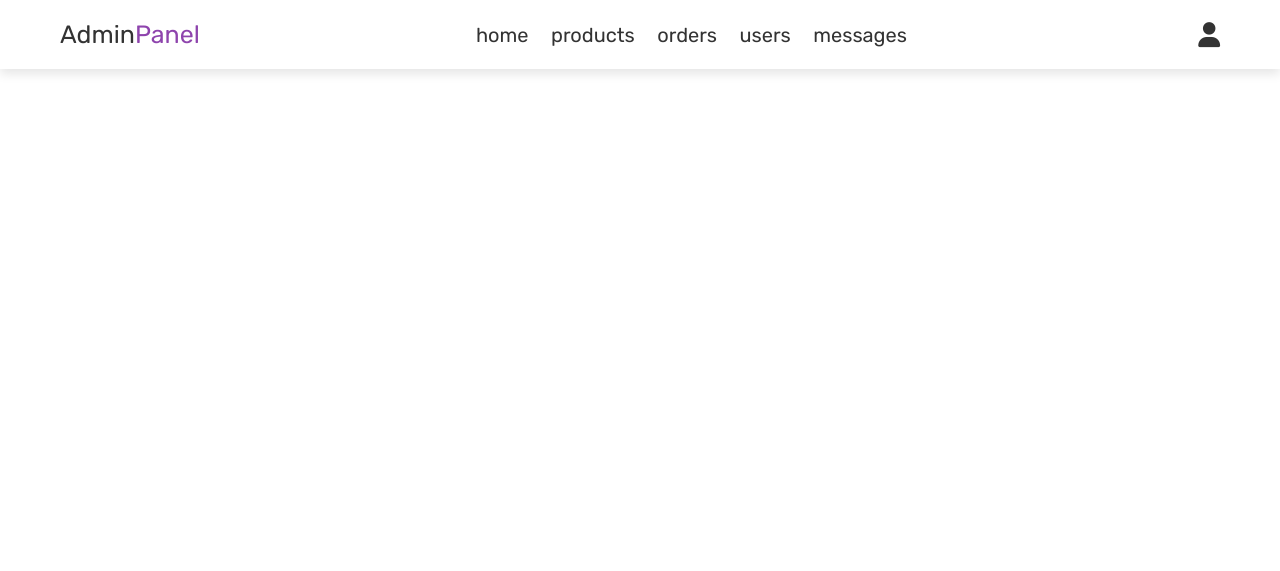
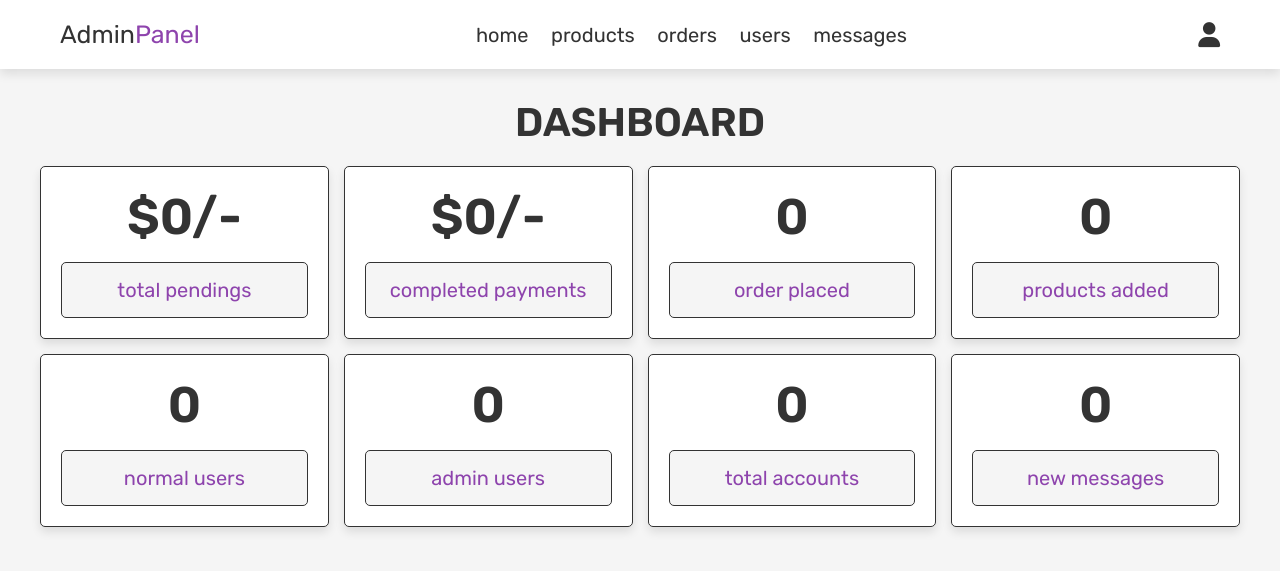
Before and after one commit to frdpx/AppDev, a PHP site: page /admin_page.php in a window 1280 px wide. Shown: the top 571 px of the page. Run offline with PHP 8.4, Linux system fonts and the light colour scheme; the visitor is signed in with stand-in values (Sample User, id 1); data that the repository does not hold is empty.

Commit message:
adminstyle_order-admin_product

```diff
--- a/admin_header.php
+++ b/admin_header.php
@@ -1,3 +1,16 @@
+<?php
+if(isset($message)){
+   foreach($message as $message){
+      echo '
+      <div class="message">
+         <span>'.$message.'</span>
+         <i class="fas fa-times" onclick="this.parentElement.remove();"></i>
+      </div>
+      ';
+   }
+}
+?>
+
 <header class="header">
 
    <div class="flex">
--- a/admin_page.php
+++ b/admin_page.php
@@ -31,9 +31,94 @@ if(!isset($admin_id)){
 
 <?php include 'admin_header.php'; ?>
 
+<section class="dashboard">
+   <h1 class="title">dashboard</h1>
+      <div class="box-container">
+
+      <div class="box">
+         <?php
+            $total_pendings = 0;
+            $select_pending = mysqli_query($conn, "SELECT total_price FROM `orders` WHERE payment_status = 'pending'") or die('query failed');
+            if(mysqli_num_rows($select_pending) > 0){
+               while($fetch_pendings = mysqli_fetch_assoc($select_pending)){
+                  $total_price = $fetch_pendings['total_price'];
+                  $total_pendings += $total_price;
+               };
+            };
+         ?>
+         <h3>$<?php echo $total_pendings; ?>/-</h3>
+         <p>total pendings</p>
+      </div>
 
 
+      <div class="box">
+         <?php
+            $total_completed = 0;
+            $select_completed = mysqli_query($conn, "SELECT total_price FROM `orders` WHERE payment_status = 'completed'") or die('query failed');
+            if(mysqli_num_rows($select_completed) > 0){
+               while($fetch_completed = mysqli_fetch_assoc($select_completed)){
+                  $total_price = $fetch_completed['total_price'];
+                  $total_completed += $total_price;
+               };
+            };
+         ?>
+         <h3>$<?php echo $total_completed; ?>/-</h3>
+         <p>completed payments</p>
+      </div>
 
+      <div class="box">
+         <?php
+            $select_orders = mysqli_query($conn, "SELECT * FROM `orders`") or die('query failed');
+            $number_of_orders = mysqli_num_rows($select_orders);
+         ?>
+         <h3><?php echo $number_of_orders; ?></h3>
+         <p>order placed</p>
+      </div>
+
+      <div class="box">
+         <?php
+            $select_products = mysqli_query($conn, "SELECT * FROM `products`") or die('query failed');
+            $number_of_products = mysqli_num_rows($select_products);
+         ?>
+         <h3><?php echo $number_of_products; ?></h3>
+         <p>products added</p>
+      </div>
+
+      <div class="box">
+         <?php
+            $select_users = mysqli_query($conn, "SELECT * FROM `users` WHERE user_type = 'user'") or die('query failed');
+            $number_of_users = mysqli_num_rows($select_users);
+         ?>
+         <h3><?php echo $number_of_users; ?></h3>
+         <p>normal users</p>
+      </div>
+
+      <div class="box">
+         <?php
+            $select_admins = mysqli_query($conn, "SELECT * FROM `users` WHERE user_type = 'admin'") or die('query failed');
+            $number_of_admins = mysqli_num_rows($select_admins);
+         ?>
+         <h3><?php echo $number_of_admins; ?></h3>
+         <p>admin users</p>
+      </div>
+
+      <div class="box">
+         <?php
+            $select_account = mysqli_query($conn, "SELECT * FROM `users`") or die('query failed');
+            $number_of_account = mysqli_num_rows($select_account);
+         ?>
+         <h3><?php echo $number_of_account; ?></h3>
+         <p>total accounts</p>
+      </div>
+
+      <div class="box">
+         <?php
+            $select_messages = mysqli_query($conn, "SELECT * FROM `message`") or die('query failed');
+            $number_of_messages = mysqli_num_rows($select_messages);
+         ?>
+         <h3><?php echo $number_of_messages; ?></h3>
+         <p>new messages</p>
+      </div>
 
 
 
--- a/css/admin_style.css
+++ b/css/admin_style.css
@@ -45,8 +45,22 @@ html{
     overflow-x: hidden;
 }
 
+body{
+   background-color: var(--light-bg);
+}
+
+
+
 section{
     padding:3rem 2rem;
+}
+
+.title{
+   text-align: center;
+   margin-bottom: 2rem;
+   text-transform: uppercase;
+   color:var(--black);
+   font-size: 4rem;
 }
 
 
@@ -204,6 +218,38 @@ section{
     display: none;
  }
 
+ .dashboard .box-container{
+   display: grid;
+   grid-template-columns: repeat(auto-fit, minmax(25rem, 1fr));
+   gap:1.5rem;
+   max-width: 1200px;
+   margin:0 auto;
+   align-items: flex-start;
+}
+
+.dashboard .box-container .box{
+   border-radius: .5rem;
+   padding:2rem;
+   background-color: var(--white);
+   box-shadow: var(--box-shadow);
+   border:var(--border);
+   text-align: center;
+}
+
+.dashboard .box-container .box h3{
+   font-size: 5rem;
+   color:var(--black);
+}
+
+.dashboard .box-container .box p{
+   margin-top: 1.5rem;
+   padding:1.5rem;
+   background-color: var(--light-bg);
+   color:var(--purple);
+   font-size: 2rem;
+   border-radius: .5rem;
+   border:var(--border);
+}
 
 
 
```
Also changed, not shown: admin_orders.php (added), admin_products.php (added).
